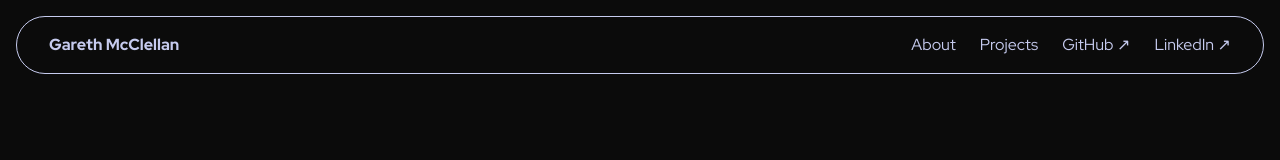
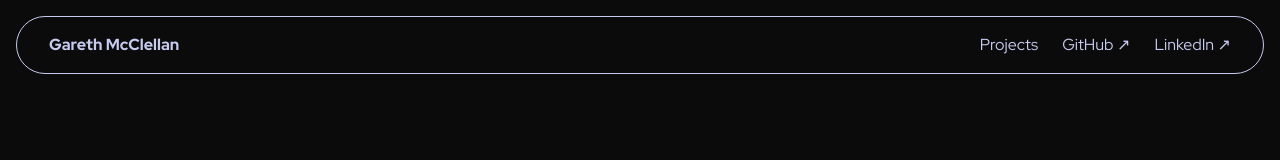
Before and after one commit to mwxg/personal-website, a Next.js app in the folder frontend/: page / in a window 1280 px wide. Shown: the top 160 px of the page. Built offline with nearby package versions, Linux system fonts and the light colour scheme; a web font is replaced by a local one.

Commit message:
remove about link

```diff
--- a/frontend/src/components/Navbar.tsx
+++ b/frontend/src/components/Navbar.tsx
@@ -8,7 +8,6 @@ export default function Navbar() {
       </Link>
 
       <div className="ml-auto flex items-center gap-6">
-        <Link href="/about" className="hover:text-accent transition duration-200">About</Link>
         <Link href="/projects" className="hover:text-accent transition duration-200">Projects</Link>
         <Link
           href="https://github.com/mwxg"
```
